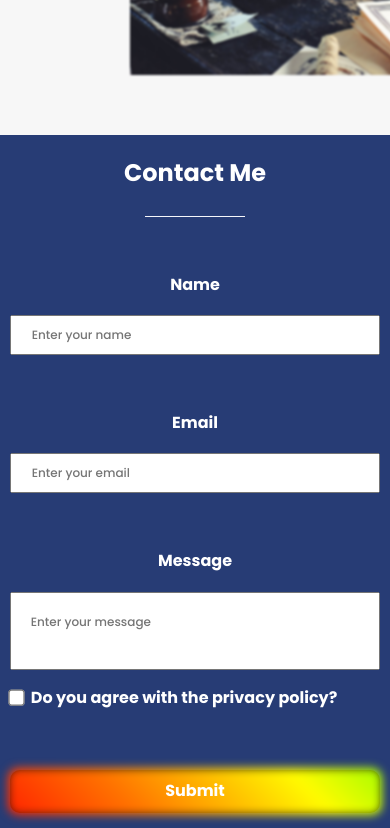
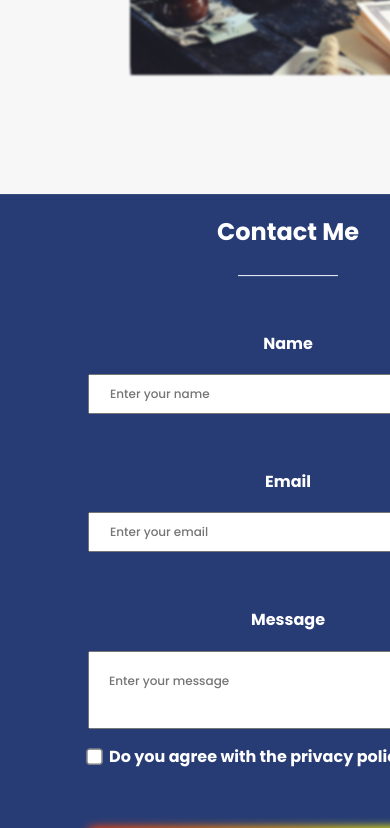
Before and after one commit to SmoliiNazar/Portfolio, a React (Create React App) app: page / in a window 390 px wide. Shown: the part 6520-7348 px from the top of the page. Built offline with nearby package versions, Linux system fonts and the light colour scheme.

Commit message:
Form section has been adapted for different devices

```diff
--- a/src/Components/style/media.scss
+++ b/src/Components/style/media.scss
@@ -1,6 +1,9 @@
 @media (max-width: 1439px) {
     .sidepanel {
         display: none;
+    }
+    .form {
+
     }
 }
 @media (max-width: 1200px) {
@@ -262,6 +265,10 @@
 
         }
     }
+    .form {
+        transform: translateY(7%);
+        width: 576px;
+    }
     .footer {
         margin-top: 60px;
         width:576px;
```
